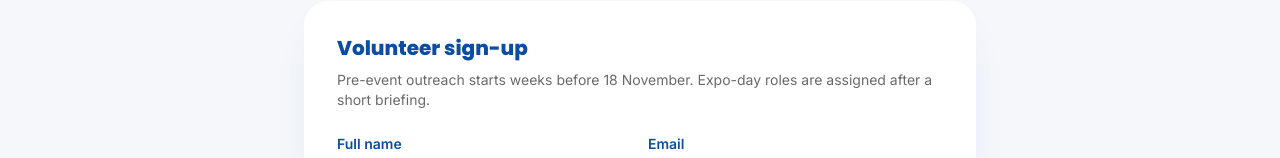
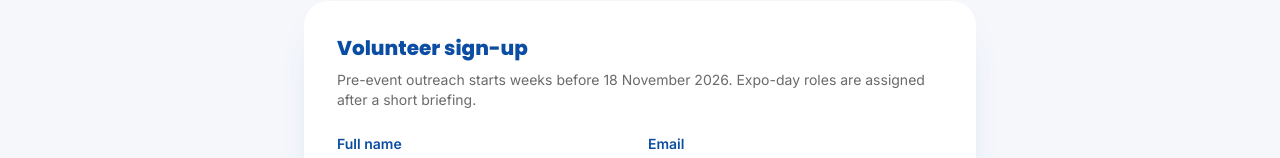
Before and after one commit to muhammadammar33/cye, a Next.js app: page /volunteers in a window 1280 px wide. Shown: the part 715-873 px from the top of the page. Built offline with nearby package versions, Linux system fonts and the light colour scheme.

Commit message:
Read volunteer page date from EVENT instead of hardcoding it
Co-Authored-By: Claude Opus 5.5 <noreply@anthropic.com>
Claude-Session: https://claude.ai/code/session_01XWNJJxWqeTvuP78TUkxN5D

```diff
--- a/components/VolunteerForm.tsx
+++ b/components/VolunteerForm.tsx
@@ -1,4 +1,4 @@
-import { VOLUNTEER_ROLES, EMAILS, REGISTRATION_OPEN } from "@/data/event";
+import { EMAILS, EVENT, REGISTRATION_OPEN, VOLUNTEER_ROLES } from "@/data/event";
 import { Breadcrumbs } from "@/components/ui/Breadcrumbs";
 import { Card } from "@/components/ui/Card";
 import { ClosedNotice } from "@/components/ui/ClosedNotice";
@@ -32,7 +32,7 @@ export function VolunteerForm() {
         <FadeIn delay={0.1} className="mx-auto mt-12 max-w-2xl rounded-3xl border border-white/80 bg-white p-6 shadow-card sm:p-8">
           <h3 className="font-heading text-xl font-extrabold text-cye-blue">Volunteer sign-up</h3>
           <p className="mt-2 text-sm text-cye-ink/65">
-            Pre-event outreach starts weeks before 18 November. Expo-day roles are assigned after a short briefing.
+            Pre-event outreach starts weeks before {EVENT.date}. Expo-day roles are assigned after a short briefing.
           </p>
           <div className="mt-6">
             {REGISTRATION_OPEN.volunteers ? (
```
